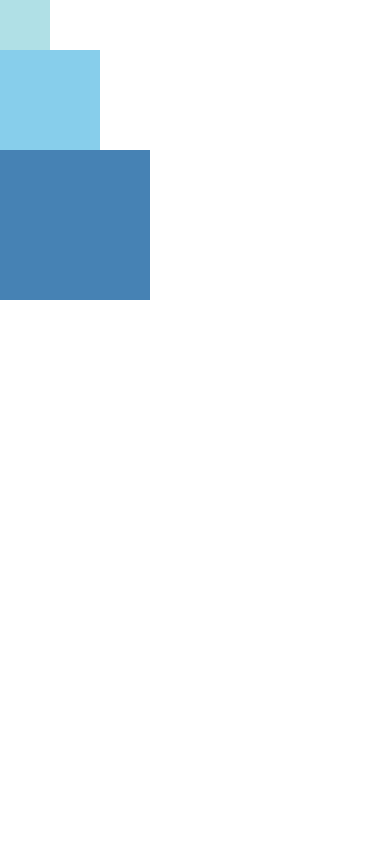
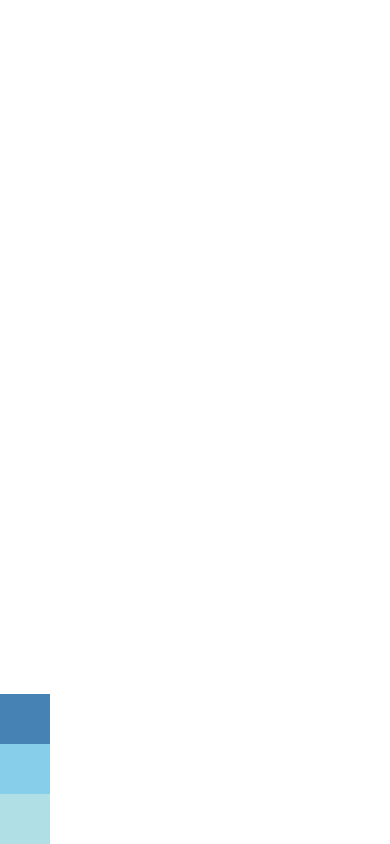
Before and after one commit to gcarvajalp/recycling-points, a React Native app: screen / in a window 390 px wide. Built offline with nearby package versions, Linux system fonts and the light colour scheme.

Commit message:
example about flexDirection

```diff
--- a/App.js
+++ b/App.js
@@ -1,14 +1,14 @@
 import React, {Component} from 'react';
 import {View} from 'react-native';
 
-export default class FixedDimensionesBasics extends Component{
+export default class FlexDirectionsBasics extends Component{
 	render(){
 		return(
-			<View>
+			<View style={{flex:1, flexDirection:'column-reverse'}}>
 				<View style={{width:50, height:50, backgroundColor:'powderblue'}}/>
-				<View style={{width: 100, height:100, backgroundColor:'skyblue'}}/>
-				<View style={{width: 150, height:150, backgroundColor:'steelblue'}}/>
+				<View style={{width:50, height:50, backgroundColor:'skyblue'}}/>
+				<View style={{width:50, height:50, backgroundColor:'steelblue'}}/>
 			</View>
 		);
 	}
-}
+};
```
